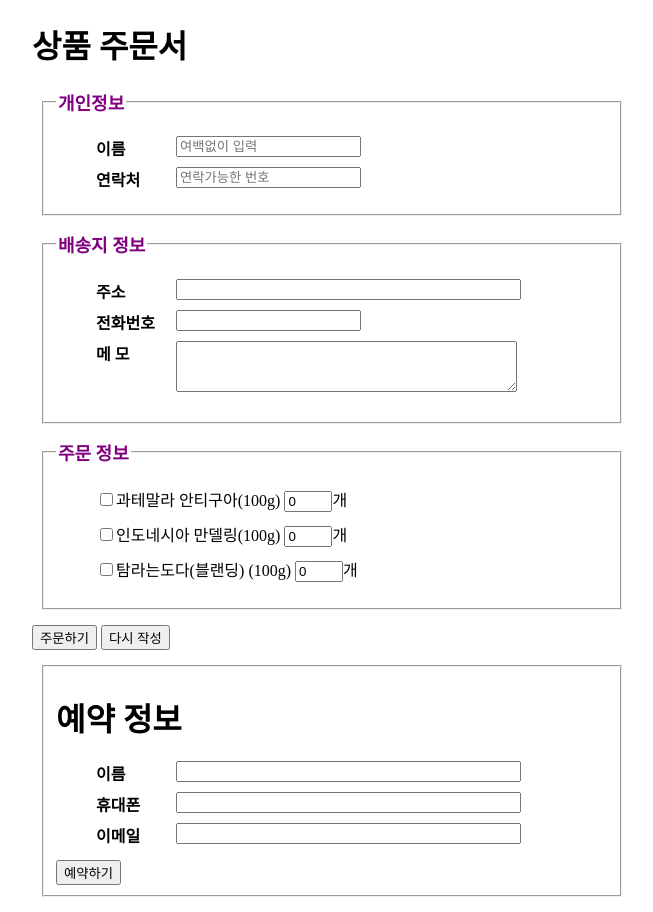
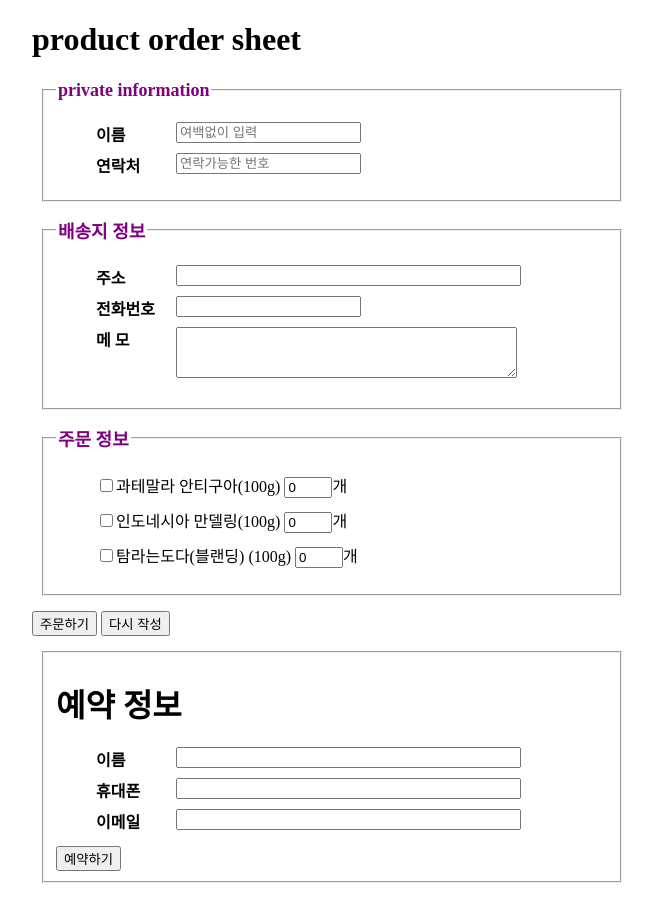
Before and after one commit to pumpkin9310/product-order-sheet, a plain HTML site: page index.html in a window 1280 px wide. Shown: the whole page, without its empty margins (308-961 px from the left). Drawn offline with Linux system fonts and the light colour scheme.

Commit message:
translate into english

```diff
--- a/index.html
+++ b/index.html
@@ -8,9 +8,9 @@
 </head>
 <body>
     <div class="container">
-        <h1>상품 주문서</h1>
+        <h1>product order sheet</h1>
         <fieldset>
-            <legend>개인정보</legend>
+            <legend>private information</legend>
             <ul>
                 <li>
                     <label class="title">이름</label>
```
